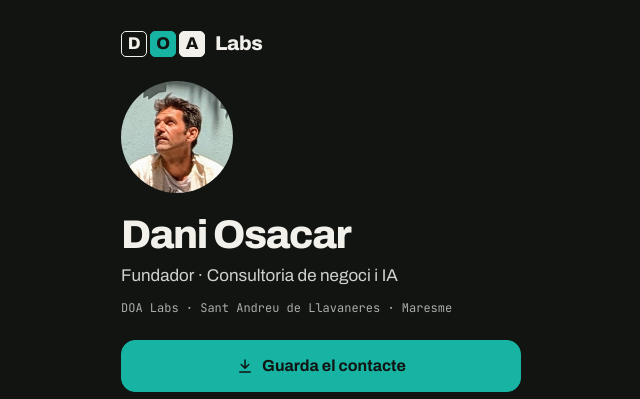
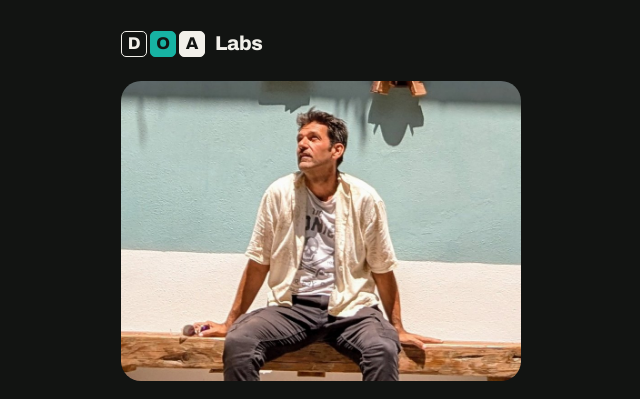
Before and after one commit to doalabs/website, a plain HTML site: page dani/index.html in a window 1280 px wide. Shown: the top 399 px of the page, without its empty margins (319-959 px from the left). Drawn offline with Linux system fonts and the light colour scheme.

Commit message:
Targeta: foto a tota l'amplada (#4)
Claude-Session: https://claude.ai/code/session_016q8vSboGxDhLKenWbEF5gz

Co-authored-by: Claude <noreply@anthropic.com>

```diff
--- a/dani/index.html
+++ b/dani/index.html
@@ -20,7 +20,7 @@
   .vc-top { display: flex; justify-content: space-between; align-items: center; }
   .vc-top .logo, .vc-top .logo:hover { color: var(--on-dark); }
   .vc-top .mk i.a { background: var(--on-dark); border-color: var(--on-dark); color: var(--ink); }
-  .vc-photo { width: 112px; height: 112px; border-radius: 50%; object-fit: cover; }
+  .vc-photo { width: 100%; height: auto; aspect-ratio: 4 / 3; object-fit: cover; border-radius: 20px; display: block; }
   .vc h1 { font-size: 40px; line-height: 1; letter-spacing: -0.035em; }
   .vc .role { margin: 8px 0 0; color: var(--on-dark-body); font-size: 17px; }
   .vc .where { font-family: var(--mono); font-size: 12px; color: var(--on-dark-muted); margin-top: 10px; }
@@ -47,7 +47,7 @@
   </div>
 
   <div>
-    <img class="vc-photo" src="/assets/dani-osacar-cara.jpg" alt="Retrat del Dani Osacar" width="112" height="112">
+    <img class="vc-photo" src="/assets/dani-osacar-targeta.jpg" alt="Retrat del Dani Osacar assegut davant d'una paret blava" width="880" height="660">
   </div>
   <div>
     <h1>Dani Osacar</h1>
```
Also changed, not shown: assets/dani-osacar-targeta.jpg (added).
